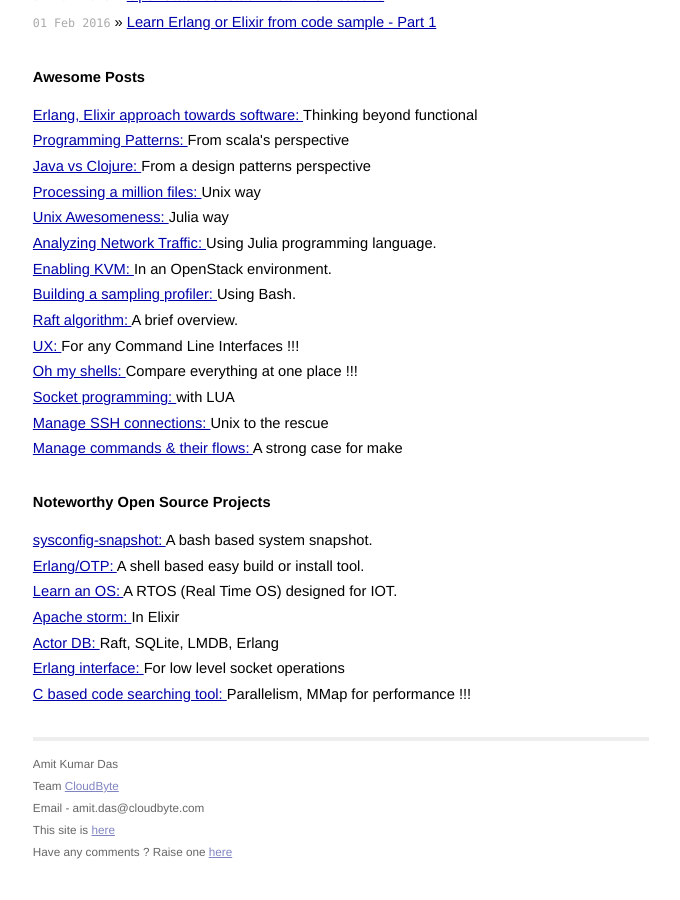
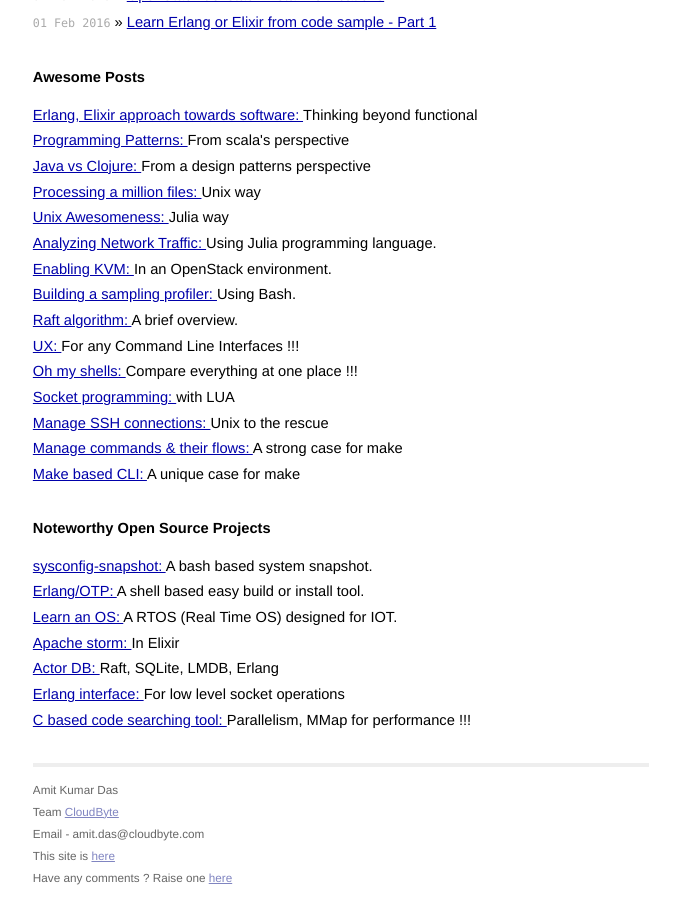
Before and after one commit to AmitKumarDas/amitkumardas.github.io, a Jekyll site: the page built from index.html, in a window 1280 px wide and 900 px high, scrolled down 1268 px. Shown: the whole window, without its empty margins (299-979 px from the left). Built offline with Jekyll 4.4.1, drawn with Linux system fonts in a browser that asks for light colours; before the commit the page ends 2143 px from its top, so only the background shows below that.

Commit message:
Update index.html

```diff
--- a/index.html
+++ b/index.html
@@ -97,6 +97,12 @@
       </a>
       A strong case for make
     </li>
+    <li>
+      <a href="https://coderwall.com/p/cgpgbw/makefile-value-from-variable-based-on-string-from-cli">
+        Make based CLI:
+      </a>
+      A unique case for make
+    </li>
   </ul>
 
   <h1>Noteworthy Open Source Projects</h1>
```
